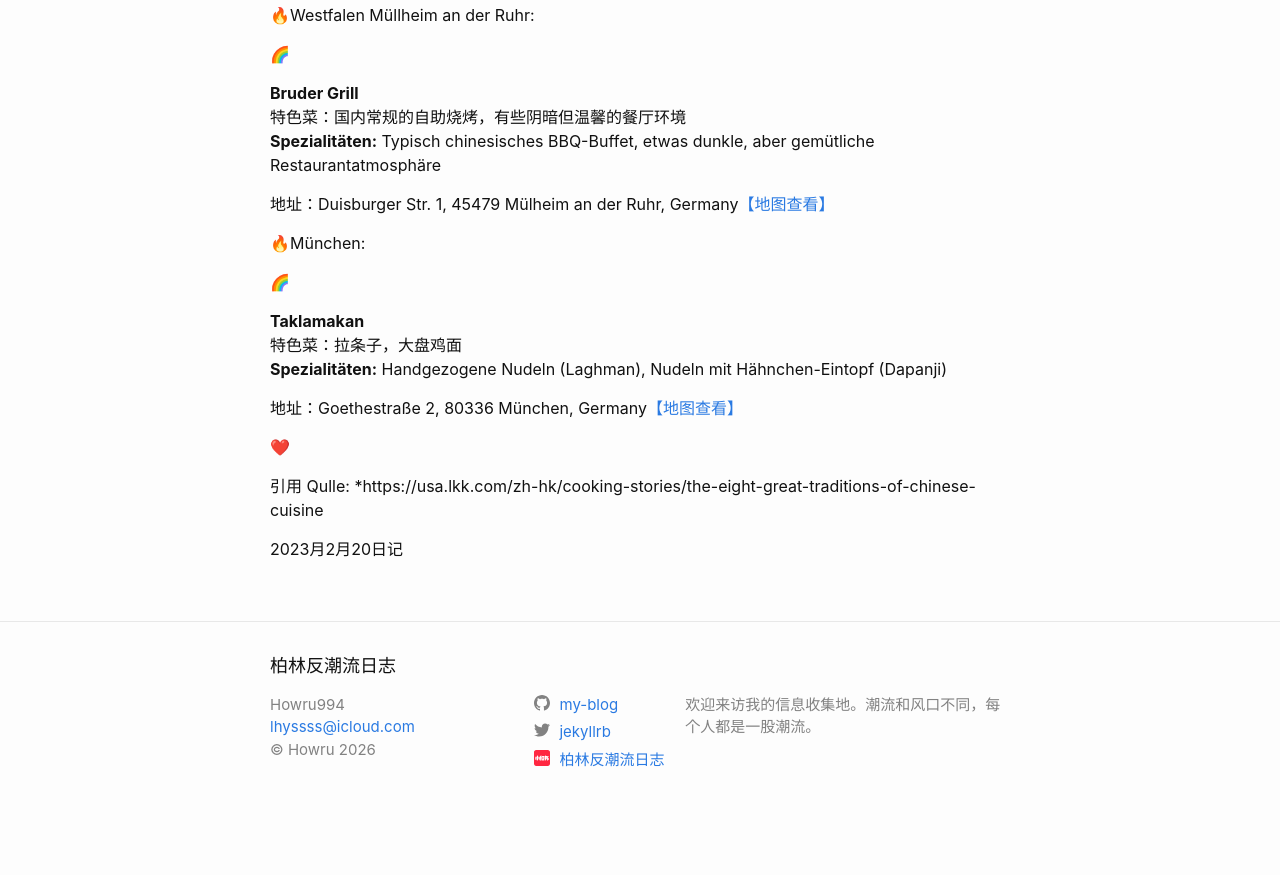
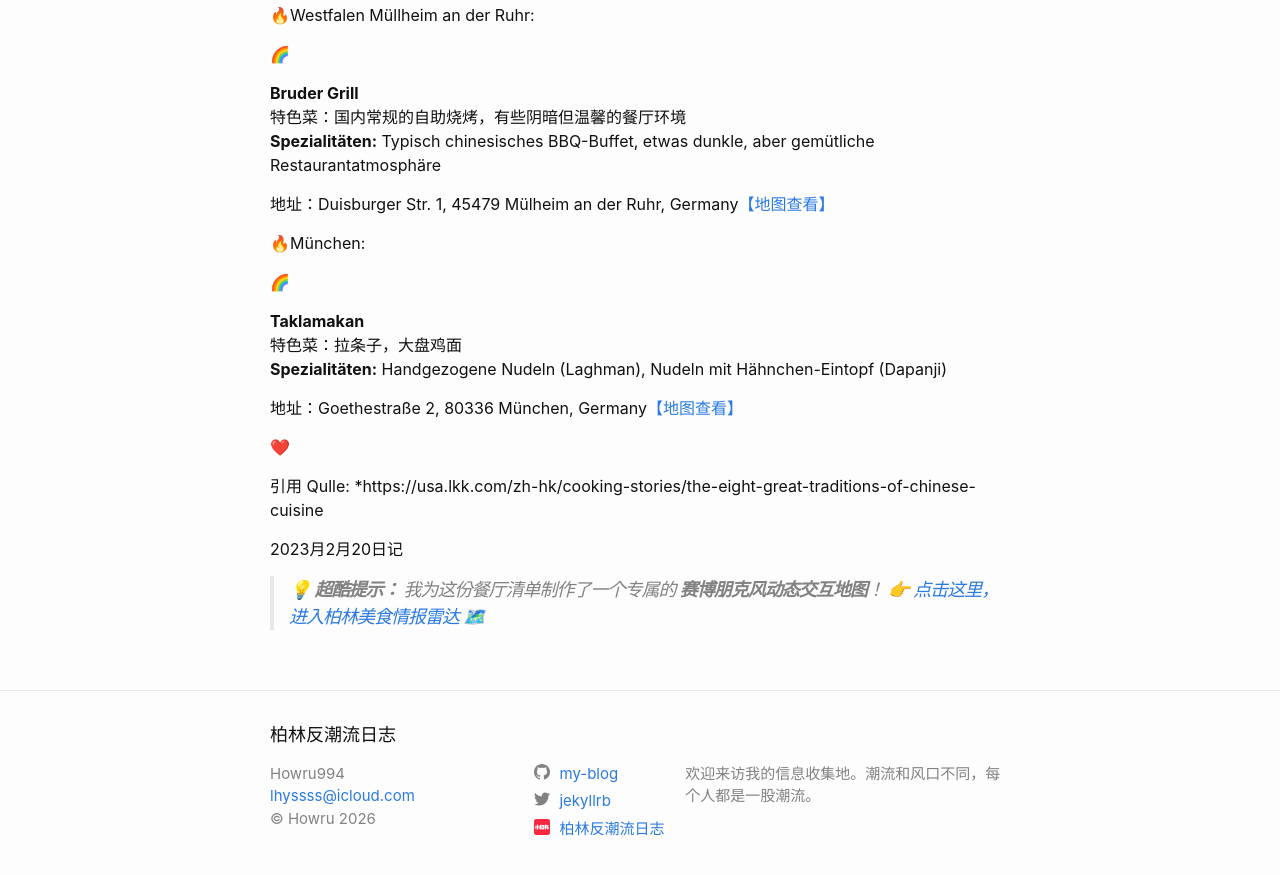
Before and after one commit to Howareu994/my-blog, a Jekyll site: the page built from _posts/2023-2-28-德国最爱餐厅.md, in a window 1280 px wide and 900 px high, scrolled down 3632 px. Shown: the top 875 px of the window. Built offline with Jekyll 4.4.1, drawn with Linux system fonts in a browser that asks for light colours; before the commit the page ends 4463 px from its top, so only the background shows below that.

Commit message:
Add interactive map link for restaurant list
Added a link to an interactive map for restaurant list.

```diff
--- a/_posts/2023-2-28-德国最爱餐厅.md
+++ b/_posts/2023-2-28-德国最爱餐厅.md
@@ -199,3 +199,6 @@ categories: jekyll update
 Qulle: *https://usa.lkk.com/zh-hk/cooking-stories/the-eight-great-traditions-of-chinese-cuisine
 
 2023月2月20日记
+
+> 💡 **超酷提示：** 我为这份餐厅清单制作了一个专属的 **赛博朋克风动态交互地图**！
+> 👉 [点击这里，进入柏林美食情报雷达 🗺️](https://howareu994.github.io/my-blog/map.html)
```
